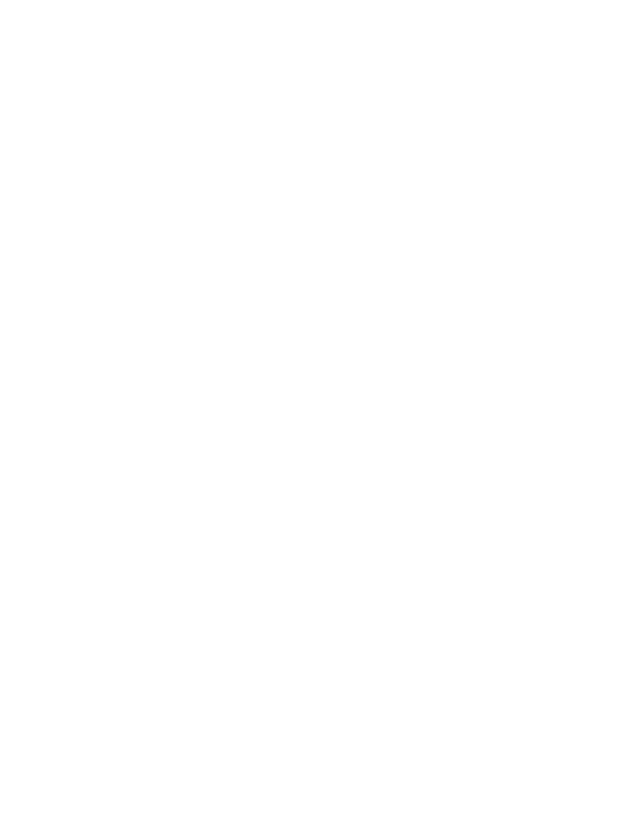
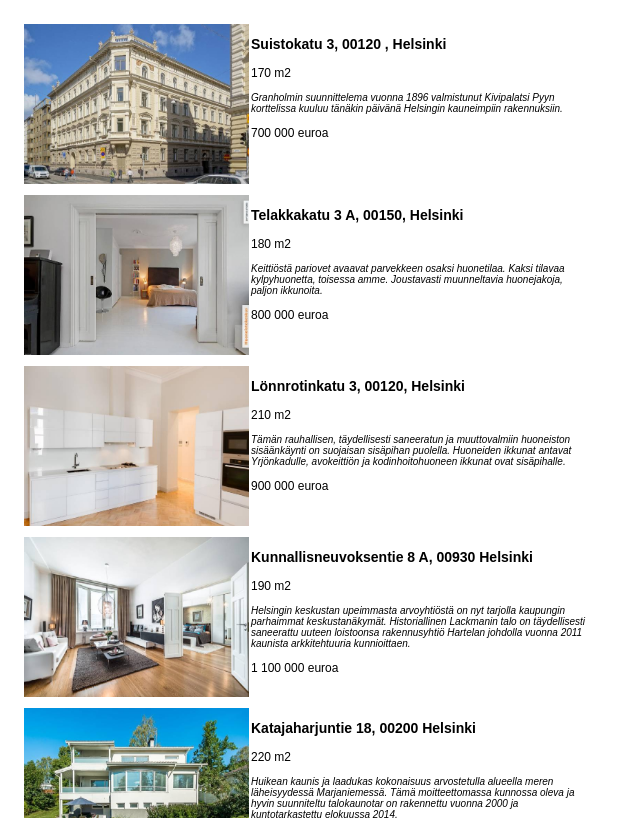
Before and after one commit to Peltori/Full-Stack-Course, a plain HTML site: page Harj4/tehtava1.html in a window 1280 px wide. Shown: the whole page, without its empty margins (0-640 px from the left). Before the commit the page ends 800 px from the top, so only its background shows below. Drawn offline with Linux system fonts and the light colour scheme.

Commit message:
Lisätty Harj4 teht1 sekä .css ja .js tiedostot

```diff
--- /dev/null
+++ b/Data/housescript.js
@@ -0,0 +1,68 @@
+async function fetchHouses() {
+    let url = "/Data/talotiedot.json";
+    try {
+        let result = await fetch(url);
+        return await result.json();
+    } catch (error) {
+        console.log(error);
+    }
+}
+
+async function renderHouses() {
+    let houses = await fetchHouses();
+
+    // check console that json data is loaded correctly
+    console.log(houses);
+
+    // find empty houses div
+    let housediv = document.getElementById("houses");
+
+    // loop through your JSON data
+    houses.forEach(house => {
+
+        // create a new house container
+        let housecontainer = document.createElement("div");
+        housecontainer.className = "houseContainer";
+
+        // create an image
+        let image = document.createElement("img");
+        image.src = house.image;
+        image.className = "houseImage";
+
+        // create p element as header
+        let header = document.createElement("p");
+        header.className = "header";
+        let headerText = document.createTextNode(house.address);
+        header.appendChild(headerText);
+
+        // create p element as houseSize
+        let houseSize = document.createElement("p");
+        houseSize.className = "houseSize";
+        let houseSizeText = document.createTextNode(house.size);
+        houseSize.appendChild(houseSizeText);
+
+        // create p element as description
+        let description = document.createElement("p");
+        description.className = "description";
+        let descriptionText = document.createTextNode(house.text);
+        description.appendChild(descriptionText);
+
+        // create p element as price
+        let price = document.createElement("p");
+        price.className = "price";
+        let priceText = document.createTextNode(house.price);
+        price.appendChild(priceText);
+
+        // add created elements to container
+        housecontainer.appendChild(image);
+        housecontainer.appendChild(header);
+        housecontainer.appendChild(houseSize);
+        housecontainer.appendChild(description);
+        housecontainer.appendChild(price);
+
+        // add house to div
+        housediv.appendChild(housecontainer);
+    });
+  }
+
+  renderHouses();
--- /dev/null
+++ b/Data/styles.css
@@ -0,0 +1,31 @@
+#houses {
+    width: 600px;
+    height: 800px;
+    float: left;
+    overflow-y: auto;
+    margin: 10px;
+    }
+    .houseContainer {
+    display: block;
+    border: 1px gray;
+    width: 570px;
+    height: 165px;
+    font-family: Arial, Helvetica, sans-serif;
+    font-size: 12px;
+    margin: 2px;
+    padding: 2px;
+    }
+    .houseImage {
+    width: 225px;
+    height: 160px;
+    float: left;
+    margin: 2px;
+    }
+    p.header {
+    font-size: 14px;
+    font-weight: bold;
+    }
+    p.description {
+    font-style: italic;
+    font-size: 10px;
+    }
--- a/Data/talotiedot.json
+++ b/Data/talotiedot.json
@@ -1,37 +1,37 @@
 [
     {
-        "image:":"talo1.jpg",
+        "image":"/Kuvat/talo1.jpg",
         "address":"Suistokatu 3, 00120 , Helsinki",
-        "size":170,
-        "price":700000,
+        "size":"170 m2",
+        "price":"700 000 euroa",
         "text":"Granholmin suunnittelema vuonna 1896 valmistunut Kivipalatsi Pyyn korttelissa kuuluu tänäkin päivänä Helsingin kauneimpiin rakennuksiin."
     },
     {
-        "image:":"talo2.jpg",
+        "image":"/Kuvat/talo2.jpg",
         "address":"Telakkakatu 3 A, 00150, Helsinki",
-        "size":180,
-        "price":800000,
+        "size":"180 m2",
+        "price":"800 000 euroa",
         "text":"Keittiöstä pariovet avaavat parvekkeen osaksi huonetilaa. Kaksi tilavaa kylpyhuonetta, toisessa amme. Joustavasti muunneltavia huonejakoja, paljon ikkunoita."
     },
     {
-        "image:":"talo3.jpg",
+        "image":"/Kuvat/talo3.jpg",
         "address":"Lönnrotinkatu 3, 00120, Helsinki",
-        "size":210,
-        "price":900000,
+        "size":"210 m2",
+        "price":"900 000 euroa",
         "text":"Tämän rauhallisen, täydellisesti saneeratun ja muuttovalmiin huoneiston sisäänkäynti on suojaisan sisäpihan puolella. Huoneiden ikkunat antavat Yrjönkadulle, avokeittiön ja kodinhoitohuoneen ikkunat ovat sisäpihalle."
     },
     {
-        "image:":"talo4.jpg",
+        "image":"/Kuvat/talo4.jpg",
         "address":"Kunnallisneuvoksentie 8 A, 00930 Helsinki",
-        "size":190,
-        "price":1100000,
+        "size":"190 m2",
+        "price":"1 100 000 euroa",
         "text":"Helsingin keskustan upeimmasta arvoyhtiöstä on nyt tarjolla kaupungin parhaimmat keskustanäkymät. Historiallinen Lackmanin talo on täydellisesti saneerattu uuteen loistoonsa rakennusyhtiö Hartelan johdolla vuonna 2011 kaunista arkkitehtuuria kunnioittaen."
     },
     {
-        "image:":"talo5.jpg",
+        "image":"/Kuvat/talo5.jpg",
         "address":"Katajaharjuntie 18, 00200 Helsinki",
-        "size":220,
-        "price":1200000,
+        "size":"220 m2",
+        "price":"1 200 000 euroa",
         "text":"Huikean kaunis ja laadukas kokonaisuus arvostetulla alueella meren läheisyydessä Marjaniemessä. Tämä moitteettomassa kunnossa oleva ja hyvin suunniteltu talokaunotar on rakennettu vuonna 2000 ja kuntotarkastettu elokuussa 2014."
     }
 ]
--- a/Harj4/tehtava1.html
+++ b/Harj4/tehtava1.html
@@ -4,42 +4,11 @@
     <meta charset="UTF-8">
     <meta name="viewport" content="width=device-width, initial-scale=1.0">
     <title>H4T1</title>
-    <style>
-        #houses {
-        leveys 600px
-        korkeus 800px
-        tasaus vasemmalle
-        ylivuoto arvoon auto
-        margin 10px
-        }
-        .houseContainer {
-        display arvo block
-        border 1px solid ja harmahtava väri
-        leveys 570px
-        korkeus 165px
-        valitse mieli fonttisi
-        valitse fontin kooksi 12px
-        margin ja padding 2px
-        }
-        .houseImage {
-        leveys 225px
-        korkeys 160px
-        sijoittelu vasemmalle
-        margin 2px
-        }
-        p.header {
-        fonttikoko 14px
-        fontin muoto bold
-        }
-        p.text {
-        fontin tyyli italic
-        fontin koko 10px
-        }
-
-    </style>
+    <script type="text/javascript" src="/Data/housescript.js"></script>
+    <link rel="stylesheet" href="/Data/styles.css">
 </head>
 <body>
-    <div id="talot"></div>
+    <div id="houses"></div>
 
 </body>
 </html>
```
